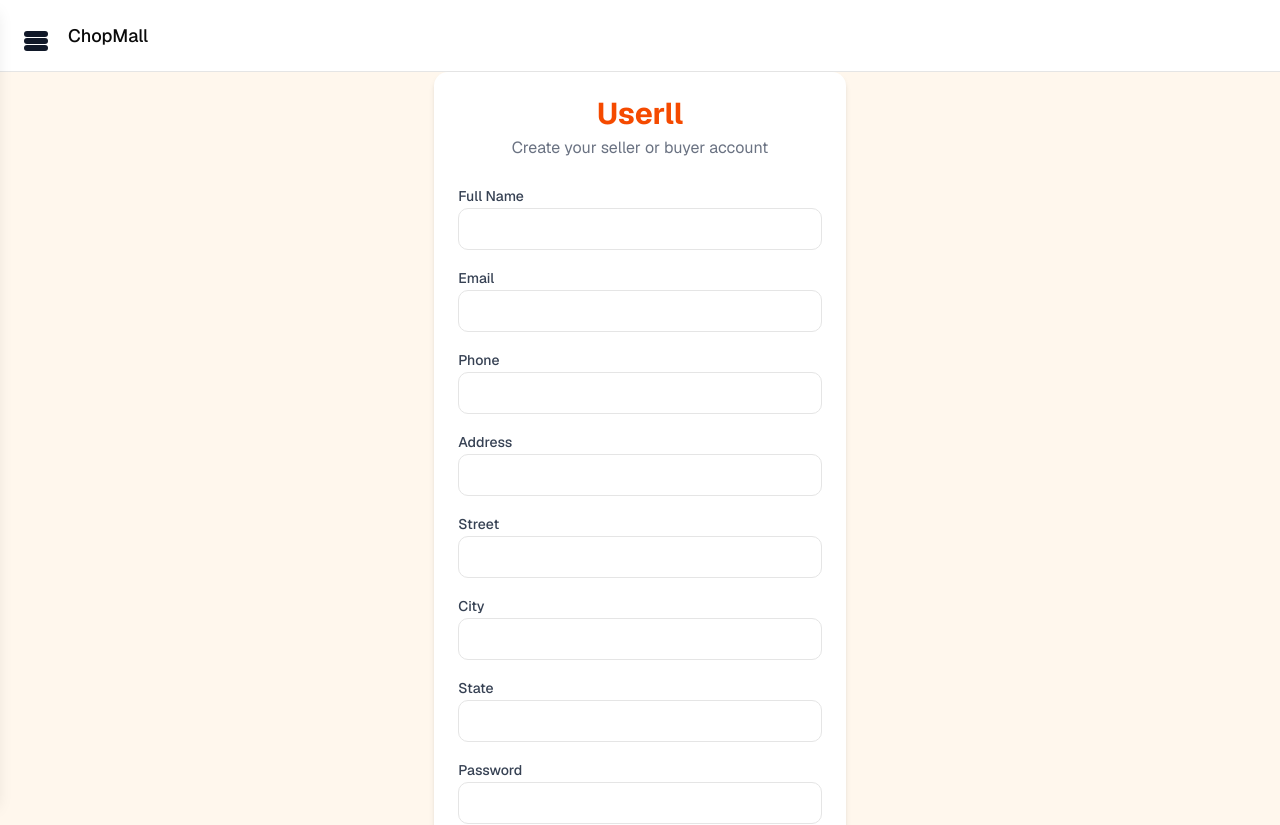
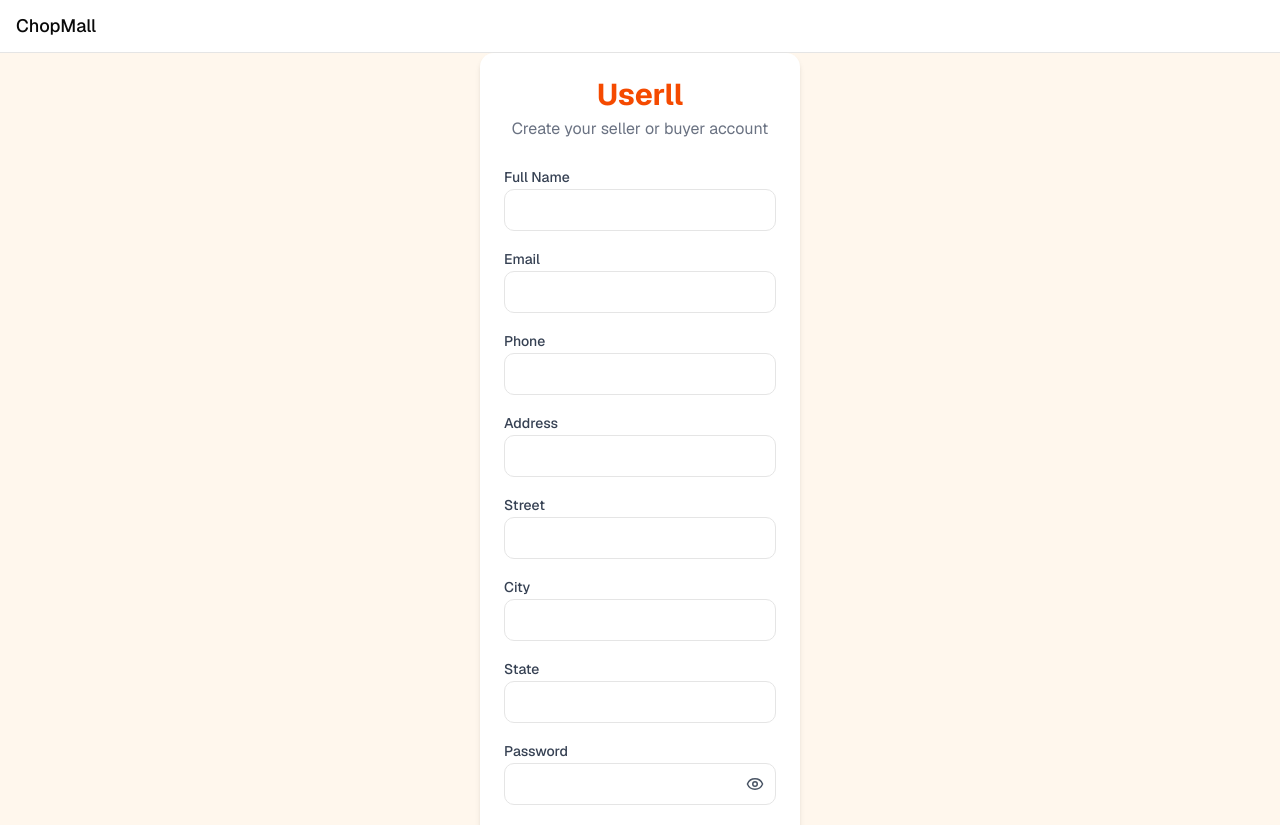
Before and after one commit to Olayori-X/chopmall, a Next.js app: page /signup in a window 1280 px wide. Shown: the top 825 px of the page. Built offline with nearby package versions, Linux system fonts and the light colour scheme; no server answers.

Commit message:
UI edits

```diff
--- a/components/Header.tsx
+++ b/components/Header.tsx
@@ -1,13 +1,23 @@
 "use client";
 
+import { usePathname } from "next/navigation";
 import { DashboardSidebar } from "@/features/dashboard/components/DashboardSidebar";
 
 export function AppHeader() {
+  const pathname = usePathname() || "";
+
+  const hideHamburger =
+    pathname === "/" ||
+    pathname.startsWith("/login") ||
+    pathname.startsWith("/signup") ||
+    pathname.startsWith("/verify-otp");
+
+
   return (
     <header className="w-full bg-white border-b">
       <div className="px-4 py-3 flex items-center gap-4">
         <div className="flex items-center gap-3">
-          <DashboardSidebar slug={""} />
+          {!hideHamburger && <DashboardSidebar slug={""} />}
           <div className="text-lg font-medium">ChopMall</div>
         </div>
       </div>
--- a/components/ui/Input.tsx
+++ b/components/ui/Input.tsx
@@ -1,13 +1,38 @@
+"use client";
+
+import { useState } from "react";
+import { Eye, EyeOff } from "lucide-react";
+
 interface InputProps extends React.InputHTMLAttributes<HTMLInputElement> {
   label: string;
 }
 
-export const Input = ({ label, ...props }: InputProps) => (
+export const Input = ({ label, type, ...props }: InputProps) => {
+  const [show, setShow] = useState(false);
+  const isPassword = type === "password";
+
+  return (
     <div className="space-y-1">
       <label className="text-sm font-medium text-gray-700">{label}</label>
+
+      <div className="relative">
         <input
           {...props}
-      className="w-full rounded-lg border px-3 py-2 focus:ring-2 focus:ring-orange-500 outline-none"
+          type={isPassword && show ? "text" : (type as string)}
+          className="w-full rounded-lg border px-3 py-2 pr-10 focus:ring-2 focus:ring-orange-500 outline-none"
         />
+
+        {isPassword && (
+          <button
+            type="button"
+            onClick={() => setShow((s) => !s)}
+            aria-label={show ? "Hide password" : "Show password"}
+            className="absolute right-2 top-1/2 -translate-y-1/2 p-1 text-gray-600"
+          >
+            {show ? <EyeOff size={18} /> : <Eye size={18} />}
+          </button>
+        )}
+      </div>
     </div>
   );
+};
```
Lines whose indentation alone changed are shown as unchanged.
